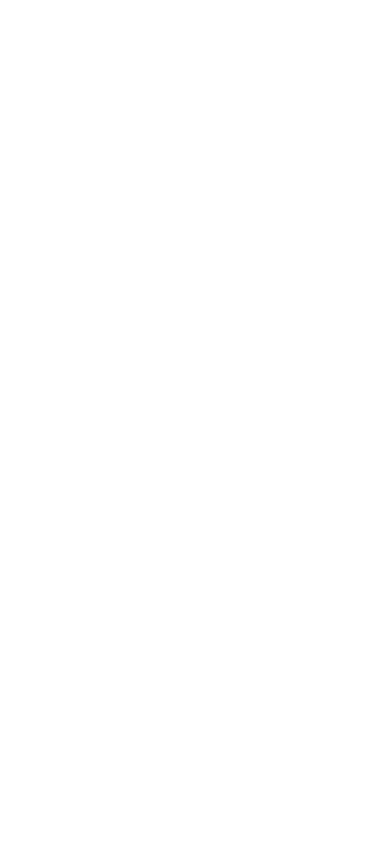
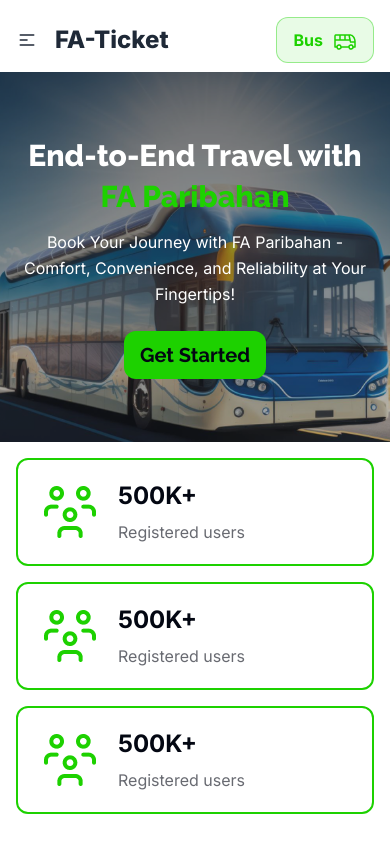
Before and after one commit to FaizAhamed2o1/B9A5-FA-Paribahan, a plain HTML site: page index.html in a window 390 px wide. Drawn offline with nearby package versions, Linux system fonts and the light colour scheme.

Commit message:
nav and banner section added with responsive

```diff
--- a/index.html
+++ b/index.html
@@ -12,12 +12,158 @@
     />
     <script src="https://cdn.tailwindcss.com"></script>
     <!-- ! Daisy UI and tailwind cdn end -->
+    <link rel="stylesheet" href="./styles/style.css" />
 
     <title>FA Paribahan</title>
   </head>
-  <body class="bg-primary-green">
+  <body class="font-inter">
     <!-- ! Header starts -->
-    <header></header>
+    <header class="max-w-[1440px] mx-auto mt-2 lg:px-[135px] lg:mt-12">
+      <!-- ? Navbar starts-->
+      <div class="navbar bg-base-100 px-4 lg:mb-8">
+        <div class="navbar-start">
+          <div class="dropdown">
+            <div tabindex="0" role="button" class="btn btn-ghost p-0 lg:hidden">
+              <svg
+                xmlns="http://www.w3.org/2000/svg"
+                class="h-5 w-5"
+                fill="none"
+                viewBox="0 0 24 24"
+                stroke="currentColor"
+              >
+                <path
+                  stroke-linecap="round"
+                  stroke-linejoin="round"
+                  stroke-width="2"
+                  d="M4 6h16M4 12h8m-8 6h16"
+                />
+              </svg>
+            </div>
+            <ul
+              tabindex="0"
+              class="menu menu-sm dropdown-content bg-base-100 rounded-box z-[1] mt-3 w-52 p-2 shadow text-lg"
+            >
+              <li><a>Home</a></li>
+              <li>
+                <a>About</a>
+              </li>
+              <li><a>Destination</a></li>
+              <li><a>Search</a></li>
+            </ul>
+          </div>
+          <a class="btn btn-ghost font-extrabold text-2xl lg:text-4xl lg:p-0"
+            >FA-Ticket</a
+          >
+        </div>
+
+        <div class="navbar-center hidden lg:flex">
+          <ul
+            class="menu menu-horizontal px-1 text-lg font-medium text-[#030712b2]"
+          >
+            <li><a>Home</a></li>
+            <li><a>About</a></li>
+            <li><a>Destination</a></li>
+            <li><a>Search</a></li>
+          </ul>
+        </div>
+        <div class="navbar-end">
+          <button
+            class="flex items-center justify-center gap-2.5 border border-[#1dd10066] bg-[#1dd10019] custom-green-text rounded-xl font-bold py-2 px-4 lg:text-xl lg:py-4 lg:px-8"
+          >
+            <span>Bus</span>
+            <img class="mt-1" src="./images/bus-icon.png" alt="" />
+          </button>
+        </div>
+      </div>
+      <!-- ? Navbar ends -->
+
+      <!-- ? Banner Starts -->
+      <section class="relative">
+        <!-- * banner image and contents -->
+        <div
+          class="hero min-h-[370px] lg:min-h-[550px] lg:rounded-[32px] overflow-hidden"
+          style="background-image: url(./images/banner.png)"
+        >
+          <div class="hero-overlay bg-opacity-30"></div>
+          <div class="hero-content text-neutral-content text-center">
+            <div class="">
+              <h1
+                class="font-extrabold font-raleway text-3xl mb-3 lg:mb-4 lg:text-[64px] lg:max-w-[742px] mx-auto leading-snug text-white"
+              >
+                End-to-End Travel with<br /><span class="custom-green-text"
+                  >FA Paribahan</span
+                >
+              </h1>
+              <p
+                class="lg:max-w-[690px] mx-auto text-white leading-relaxed mb-6 lg:text-lg lg:mb-8"
+              >
+                Book Your Journey with FA Paribahan - Comfort, Convenience, and
+                Reliability at Your Fingertips!
+              </p>
+              <button
+                class="custom-green-bg rounded-xl text-xl font-raleway font-bold custom-black-text px-4 py-2.5 lg:px-8 lg:py-5 hover:bg-green-500 duration-150"
+              >
+                Get Started
+              </button>
+            </div>
+          </div>
+        </div>
+
+        <!-- * banner info cards -->
+        <div
+          class="grid grid-cols-1 mt-4 space-y-4 px-4 lg:grid-cols-[308px_308px_308px] justify-center lg:space-y-0 lg:absolute lg:-bottom-[71px] lg:left-[50%] lg:right-[50%] lg:gap-6"
+        >
+          <!-- Card 1 -->
+          <div
+            class="bg-white border-[2px] border-[#1dd100] flex items-center gap-4 p-5 rounded-xl lg:rounded-3xl lg:p-8 lg:border-x-0 lg:border-t-0 lg:border-b-[3px] lg:border-b-[#1dd100]"
+          >
+            <div class="card-image">
+              <img src="./images/people.png" alt="" />
+            </div>
+
+            <div class="card-info">
+              <h2 class="font-bold custom-black-text mb-2 text-2xl lg:text-4xl">
+                500K+
+              </h2>
+              <p class="custom-gray-text-06 lg:text-lg">Registered users</p>
+            </div>
+          </div>
+
+          <!-- Card 2 -->
+          <div
+            class="bg-white border-[2px] border-[#1dd100] flex items-center gap-4 p-5 rounded-xl lg:rounded-3xl lg:p-8 lg:border-x-0 lg:border-t-0 lg:border-b-[3px] lg:border-b-[#1dd100]"
+          >
+            <div class="card-image">
+              <img src="./images/people.png" alt="" />
+            </div>
+
+            <div class="card-info">
+              <h2 class="font-bold custom-black-text mb-2 text-2xl lg:text-4xl">
+                500K+
+              </h2>
+              <p class="custom-gray-text-06 lg:text-lg">Registered users</p>
+            </div>
+          </div>
+
+          <!-- Card 3 -->
+          <div
+            class="bg-white border-[2px] border-[#1dd100] flex items-center gap-4 p-5 rounded-xl lg:rounded-3xl lg:p-8 lg:border-x-0 lg:border-t-0 lg:border-b-[3px] lg:border-b-[#1dd100]"
+          >
+            <div class="card-image">
+              <img src="./images/people.png" alt="" />
+            </div>
+
+            <div class="card-info">
+              <h2 class="font-bold custom-black-text mb-2 text-2xl lg:text-4xl">
+                500K+
+              </h2>
+              <p class="custom-gray-text-06 lg:text-lg">Registered users</p>
+            </div>
+          </div>
+        </div>
+      </section>
+      <!-- ? Banner Ends-->
+    </header>
     <!-- ! Header ends -->
 
     <!-- ! Main starts -->
--- a/styles/style.css
+++ b/styles/style.css
@@ -1,4 +1,7 @@
+/* ! Inter font */
 @import url("https://fonts.googleapis.com/css2?family=Inter:wght@100..900&display=swap");
+
+/* ! Raleway font */
 @import url("https://fonts.googleapis.com/css2?family=Raleway:ital,wght@0,100..900;1,100..900&display=swap");
 
 .font-inter {
@@ -8,3 +11,19 @@
 .font-raleway {
   font-family: "Raleway", sans-serif;
 }
+
+.custom-green-text {
+  color: #1dd100;
+}
+
+.custom-black-text {
+  color: #030712;
+}
+
+.custom-gray-text-06 {
+  color: rgba(3, 7, 18, 0.6);
+}
+
+.custom-green-bg {
+  background-color: #1dd100;
+}
--- a/tailwind.config.js
+++ b/tailwind.config.js
@@ -5,10 +5,6 @@ module.exports = {
   },
   content: ["./src/**/*.{html,js}"],
   theme: {
-    colors: {
-      "primary-green": "#1dd100",
-      "custom-black-text": "#030712",
-    },
     extend: {},
   },
   plugins: [],
```
